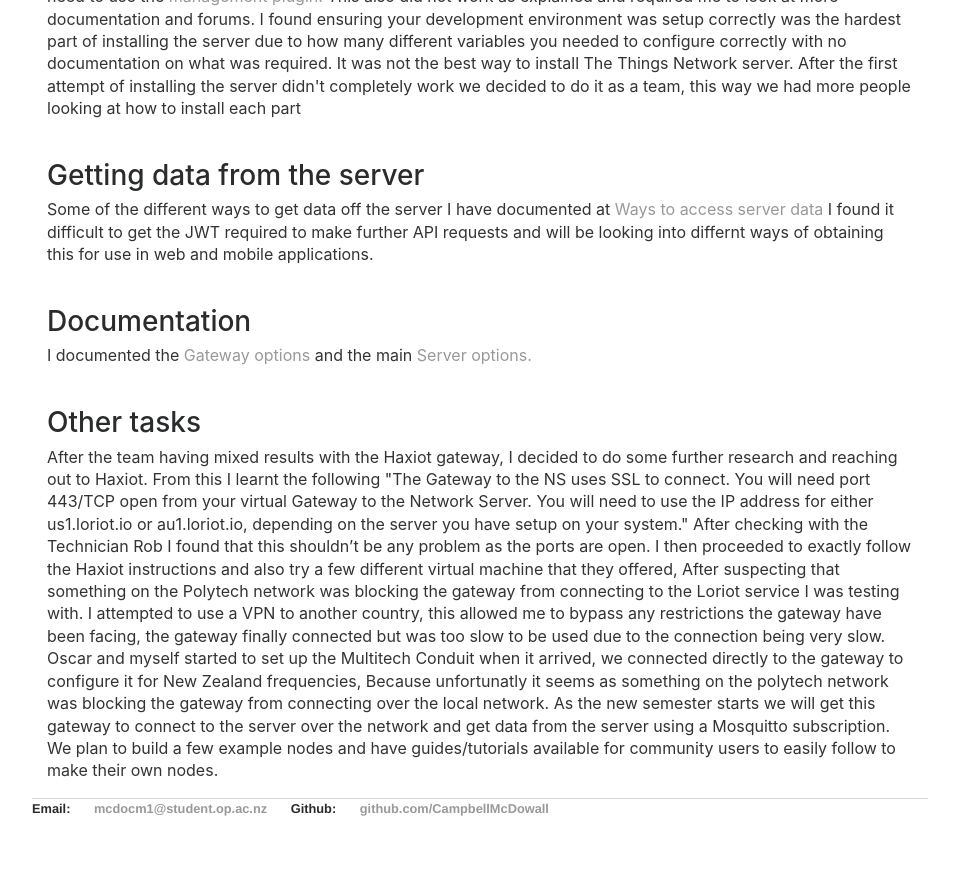
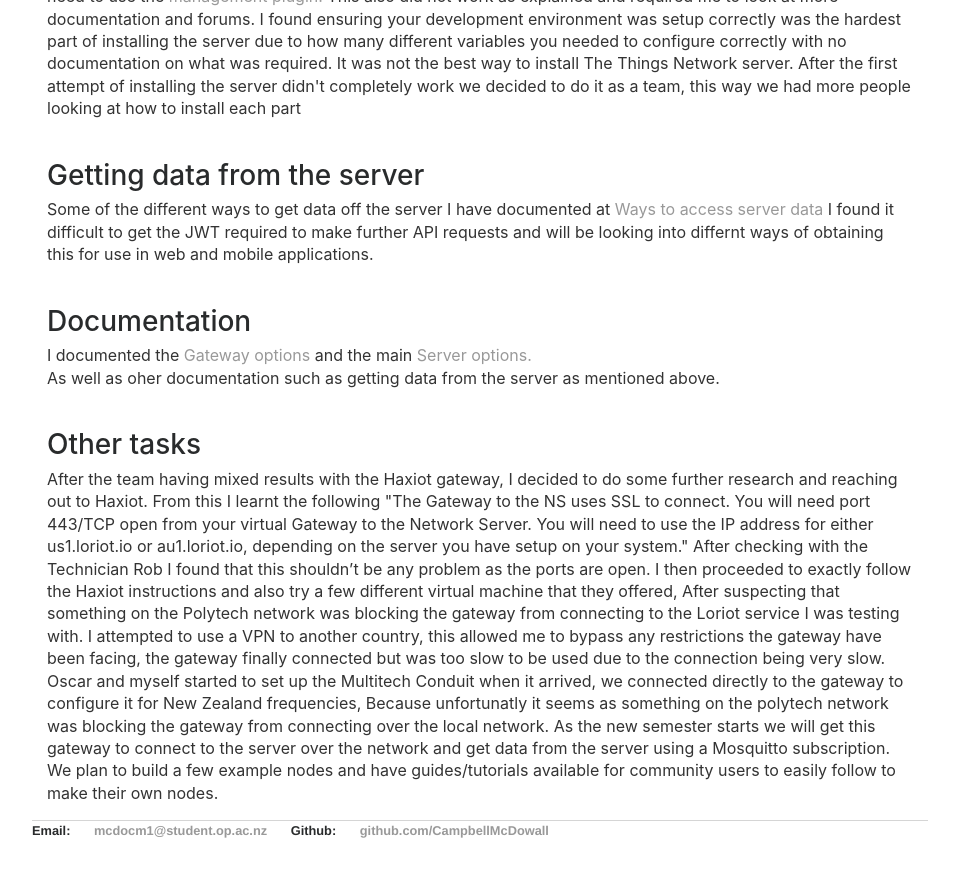
Before and after one commit to CampbellMcDowall/CampbellMcDowall.github.io, a Jekyll site: the page built from projectOne.html, in a window 1280 px wide and 900 px high, scrolled down 2294 px. Shown: the top 877 px of the window, without its empty margins (160-1119 px from the left). Built offline with Jekyll 4.4.1, drawn with Linux system fonts in a browser that asks for light colours; nearby versions of some CDN libraries.

Commit message:
Update projectOne.html

```diff
--- a/projectOne.html
+++ b/projectOne.html
@@ -102,7 +102,8 @@
 				<h3>Documentation</h3>
 				<p>
 					I documented the <a href="https://github.com/OtagoPolytechnic/ThingsNetworkDunedin/blob/gh-pages/research/gateway/README.md">Gateway options</a> and the main
-					<a href="https://github.com/OtagoPolytechnic/ThingsNetworkDunedin/blob/gh-pages/research/server/README.md">Server options.</a>
+					<a href="https://github.com/OtagoPolytechnic/ThingsNetworkDunedin/blob/gh-pages/research/server/README.md">Server options.</a><br>
+					As well as oher documentation such as getting data from the server as mentioned above.
 				</p>
 				<br>
 				<h3>Other tasks</h3>
```
